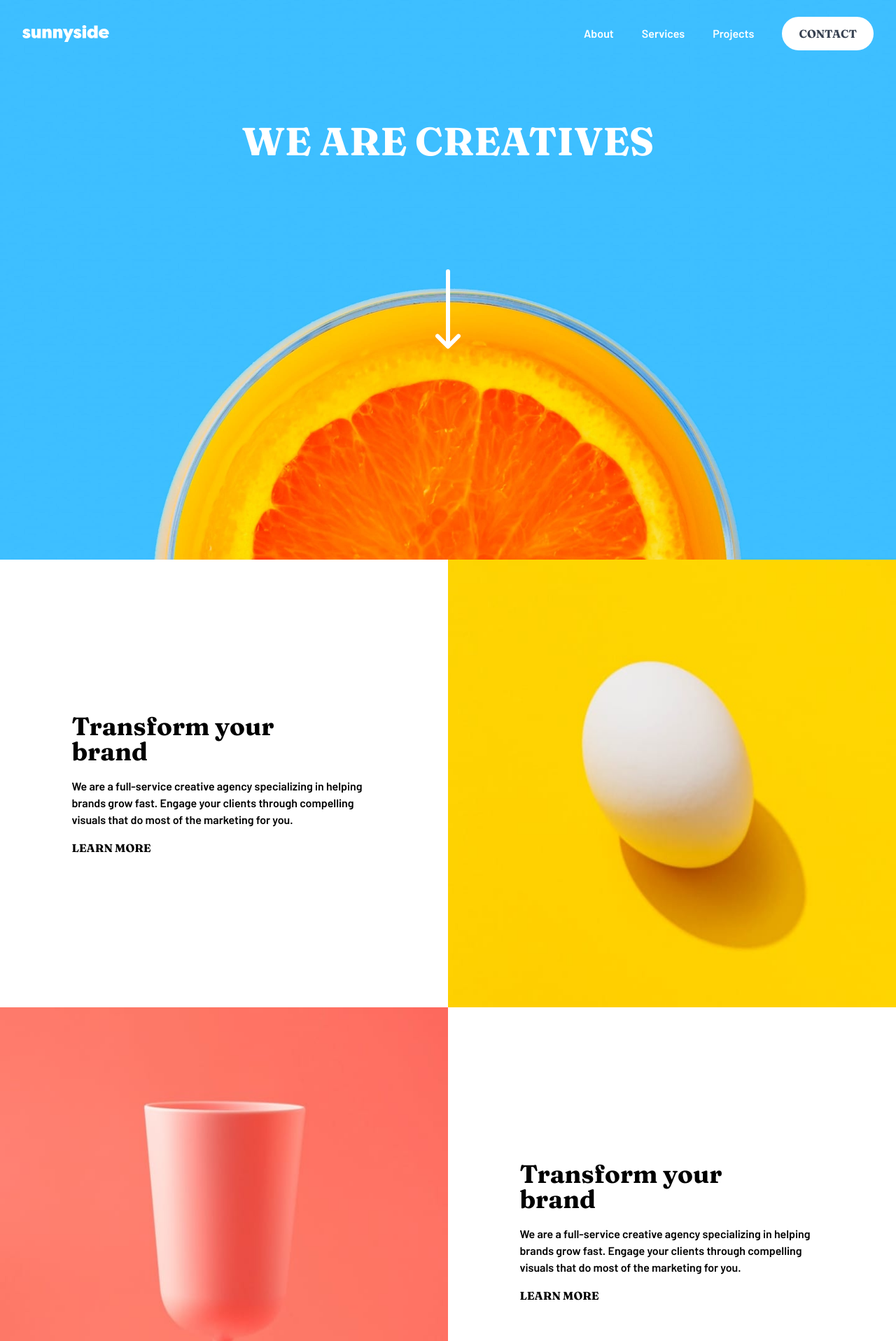
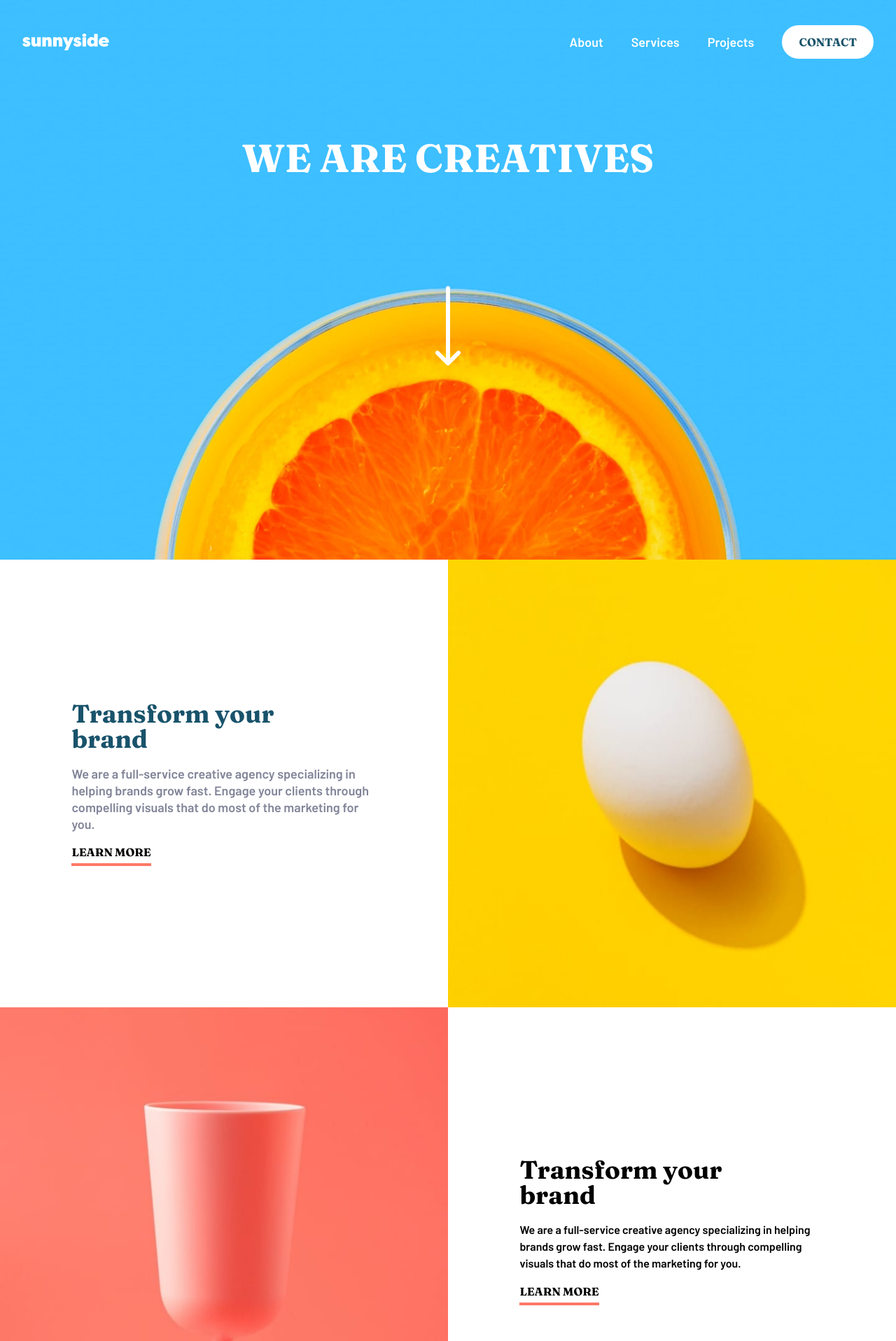
Before and after one commit to theboyce/Sunnyside-agency, a React (Vite) app: page / in a window 1280 px wide. Shown: the top 1917 px of the page at 70% size. Built offline with nearby package versions, Linux system fonts and the light colour scheme.

Commit message:
border solved

```diff
--- a/src/components/Hero.jsx
+++ b/src/components/Hero.jsx
@@ -8,7 +8,7 @@ const Hero = () => {
       <Navbar />
 
       <div className="flex flex-col items-center justify-around h-[60%]">
-        <h1 className="font-heading  text-[3.5rem] text-white">
+        <h1 className="font-heading  text-[3.5rem] text-white-only">
           WE ARE CREATIVES
         </h1>
         <svg width="36" height="114" xmlns="http://www.w3.org/2000/svg">
--- a/src/components/Navbar.jsx
+++ b/src/components/Navbar.jsx
@@ -3,19 +3,19 @@ import Logo from './Logo';
 
 const Navbar = () => {
   return (
-    <div className="h-[12vh] w-[100%] flex justify-between items-center px-[2rem]">
+    <div className="h-[15vh] w-[100%] flex justify-between items-center px-[2rem]">
       <Logo fill="#ffffff" />
       <nav className="flex gap-10 justify-end items-center flex-1 ">
-        <a href="#" className="text-white text-base font-body">
+        <a href="#" className="text-white-only text-[18px] font-body">
           About
         </a>
-        <a href="#" className="text-white text-base font-body">
+        <a href="#" className="text-white-only text-[18px] font-body">
           Services
         </a>
-        <a href="#" className="text-white text-base font-body">
+        <a href="#" className="text-white-only text-[18px] font-body">
           Projects
         </a>
-        <button className="px-6 py-4 bg-white text-gray-700 font-heading rounded-full">
+        <button className="px-6 py-4 bg-white-only text-dark-blue font-heading rounded-full">
           CONTACT
         </button>
       </nav>
--- a/src/components/Services.jsx
+++ b/src/components/Services.jsx
@@ -7,24 +7,20 @@ const Services = () => {
   return (
     <div>
       <div className="flex h-[80vh]">
-        {/* <TextSection
-        heading={'Transform your brand'}
-        description={
-          'We are a full-service creative agency specializing in helping brands grow fast. Engage your clients through compelling visuals that do most of the marketing for you.'
-        }
-        link={'#'}
-      /> */}
         <div className="flex flex-1 justify-center items-center h-[80vh]">
-          <div className="flex flex-col gap-5 w-[68%]">
-            <h1 className="font-heading text-[36px] w-[70%]">
+          <div className="flex flex-col gap-5 w-[68%] items-start">
+            <h1 className="font-heading text-dark-blue text-[36px] w-[70%]">
               Transform your brand
             </h1>
-            <p className="font-body font-bold text-[18px] text-base ">
+            <p className="font-body text-dark-grayish-blue font-bold text-[18px] leading-6 border-2 border-yellow-only">
               We are a full-service creative agency specializing in helping
               brands grow fast. Engage your clients through compelling visuals
               that do most of the marketing for you.
             </p>
-            <a href="#" className="font-heading">
+            <a
+              href="#"
+              className="font-heading inline border-b-4 border-soft-red border-solid pb-2"
+            >
               LEARN MORE
             </a>
           </div>
@@ -39,7 +35,7 @@ const Services = () => {
           <img src={RightImage} alt="" className="h-full w-full" />
         </div>
         <div className="flex flex-1 justify-center items-center h-[80vh]">
-          <div className="flex flex-col gap-5 w-[68%]">
+          <div className="flex flex-col gap-5 w-[68%] items-start">
             <h1 className="font-heading text-[36px] w-[70%]">
               Transform your brand
             </h1>
@@ -48,7 +44,10 @@ const Services = () => {
               brands grow fast. Engage your clients through compelling visuals
               that do most of the marketing for you.
             </p>
-            <a href="#" className="font-heading">
+            <a
+              href="#"
+              className="font-heading inline border-b-4 border-soft-red border-solid pb-2"
+            >
               LEARN MORE
             </a>
           </div>
--- a/tailwind.config.js
+++ b/tailwind.config.js
@@ -13,6 +13,25 @@ export default {
       body: ['Barlow'],
       heading: ['Fraunces'],
     },
+
+    screens: {
+      sm: '375px',
+      lg: '1440px',
+    },
+
+    colors: {
+      'soft-red': 'hsl(7, 99%, 70%)',
+      'yellow-only': 'hsl(51, 100%, 49%)',
+      'dark-saturated-cyan': ' hsl(167, 40%, 24%)',
+      'dark-blue': 'hsl(198, 62%, 26%)',
+      'dark-moderate-cyan': 'hsl(168, 34%, 41%)',
+
+      'very-dark-desatured-blue': 'hsl(212, 27%, 19%)',
+      'very-dark-grayish-blue': 'hsl(213, 9%, 39%)',
+      'dark-grayish-blue': 'hsl(232, 10%, 55%)',
+      'grayish-blue': 'hsl(210, 4%, 67%)',
+      'white-only': 'hsl(0, 0%, 100%)',
+    },
   },
   plugins: [],
 };
```
Also changed, not shown: 1 other file (tests, documents, lock files or other folders).
